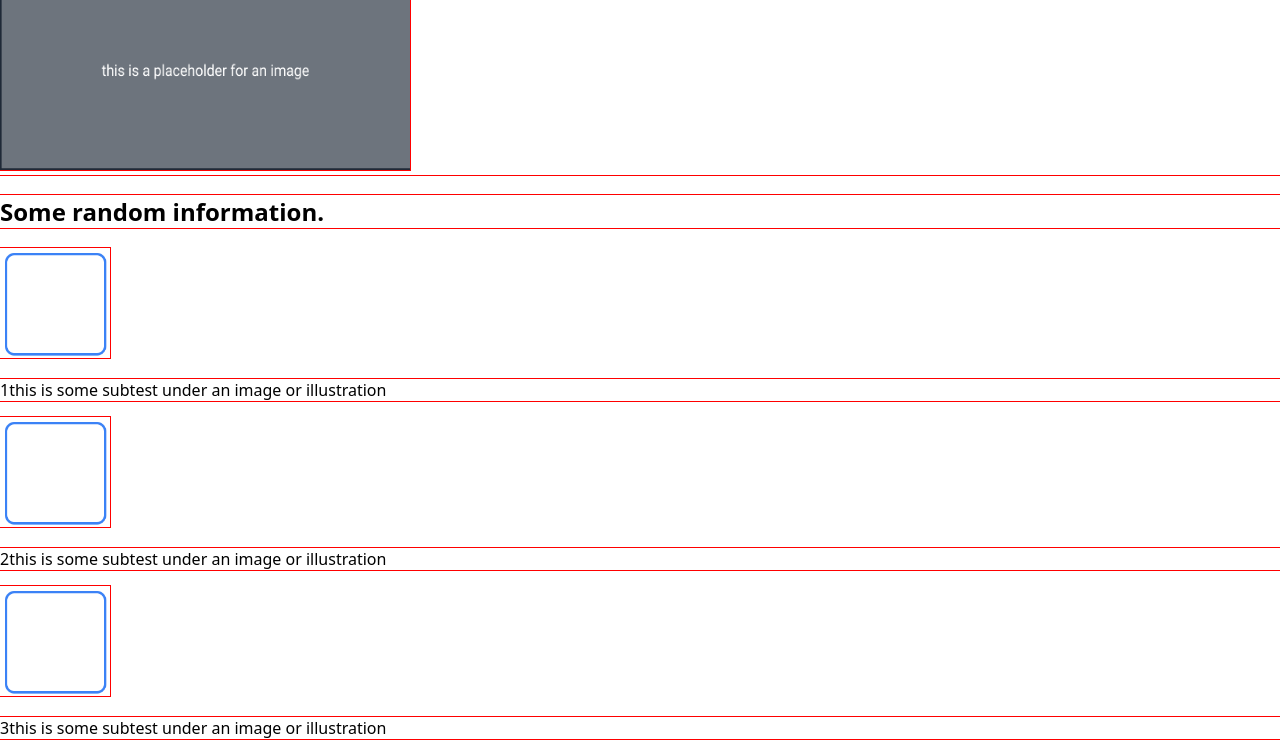
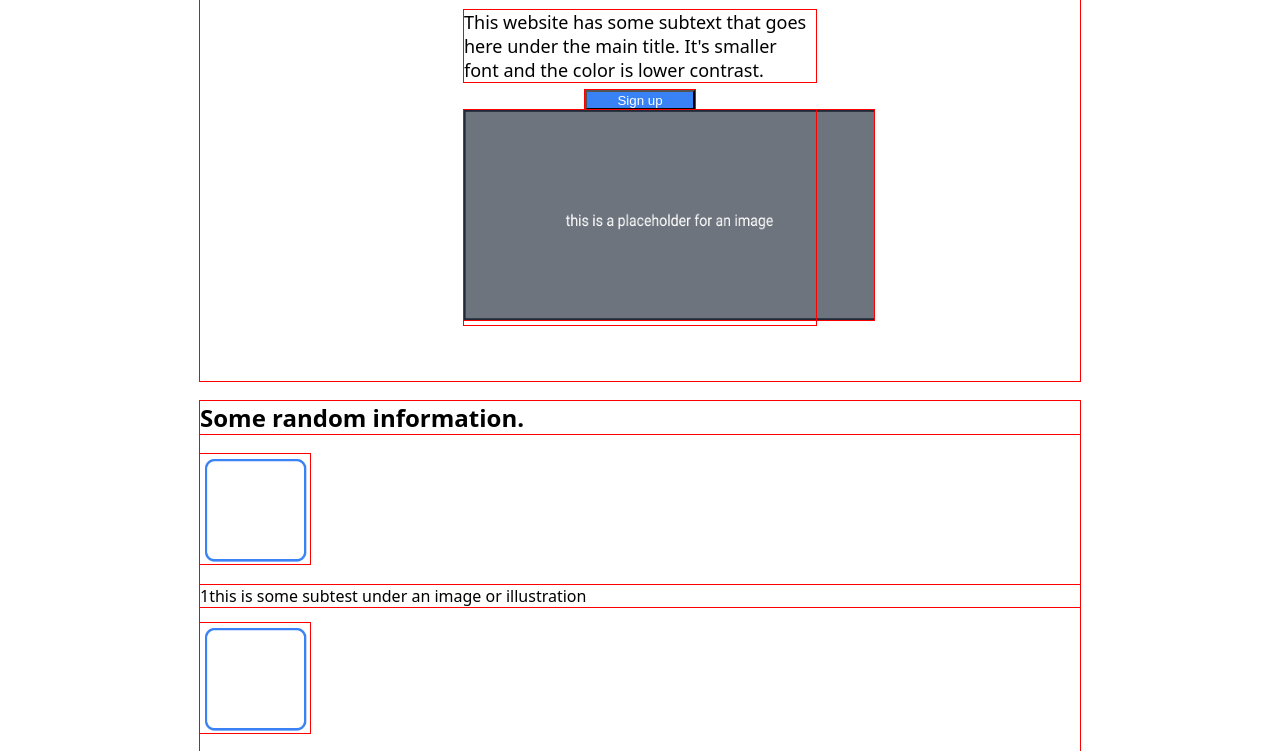
Before and after one commit to Serambe/Landing-Page, a plain HTML site: page index.html in a window 1280 px wide. Shown: the part 288-1039 px from the top of the page. Drawn offline with Linux system fonts and the light colour scheme.

Commit message:
Add padding and margin to centre page

```diff
--- a/index.html
+++ b/index.html
@@ -7,6 +7,7 @@
     </head>
 
     <body>
+        <div class="page-container">
             <div class = hero1>
                 <div class="header">
                     <p class="logo">Header Logo</p>
@@ -18,13 +19,12 @@
                 </div>
                 <div class="hero1-1">
                     <h1 class="hero1-1hd">This website is awesome</h1>
-                    <p class="hero1-1sb">This website has some subtext that goes here under the main title.
-                    It's smaller font and the color is lower contrast.</p>
-                    <button class="hero1-1btn">Sign up</button>
-
+                        <p class="hero1-1sb">This website has some subtext that goes here under the main title.
+                        It's smaller font and the color is lower contrast.</p>
+                        <button class="hero1-1btn">Sign up</button>
                     <div class="hero1-1img">
                         <img src="./images/placeholderimg.png"
-                        alt="this is a placeholder for an image" height="210" width="410">
+                            alt="this is a placeholder for an image" height="210" width="410">
                     </div>
                 </div>
             </div>
@@ -51,6 +51,7 @@
                 <p>Sign up for out product by clicking that button right over there!</p>
                 <button>Sign up</button>
             </div>
+        </div>
             <footer class="footer">Copyright The Odin Project 2021</footer>
     </body>
 
--- a/style.css
+++ b/style.css
@@ -5,6 +5,10 @@ body{
     font-family: system-ui, -apple-system, BlinkMacSystemFont, 'Segoe UI', Roboto, Oxygen, Ubuntu, Cantarell, 'Open Sans', 'Helvetica Neue', sans-serif;
     max-width: 1500px;
     margin: auto;
+  }
+  .page-container{
+    padding-left: 200px;
+    padding-right: 200px;
   }
 .hero1{
    /* background-color: #1f2937; */
@@ -24,6 +28,15 @@ body{
     padding-right: 20px;
 }
 
+.hero1-1{
+    display: flex;
+    padding-top: 56px;
+    padding-bottom: 56px;
+    align-items: center;
+    flex-direction: column;
+    flex-wrap: wrap;
+}
+
 .hero1-1hd{
     font-size: 48px;
 
@@ -33,8 +46,20 @@ body{
     font-size: 18px;
 
 }
+.hero1-1hd, .hero1-1sb{
+    width: 40%;
+    margin-bottom: 8px;
+}
+
+.hero1-1img{
+
+    width: 40%;
+
+}
 
 button {
     background-color: #3882f6;
     color: white;
+    height: 20px;
+    width: 110px;
 }
```
